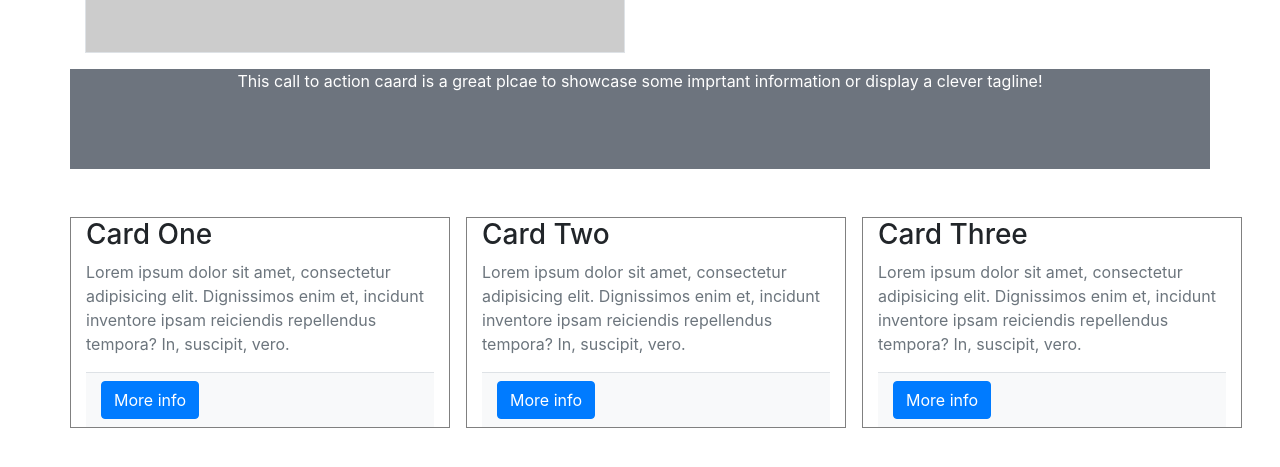
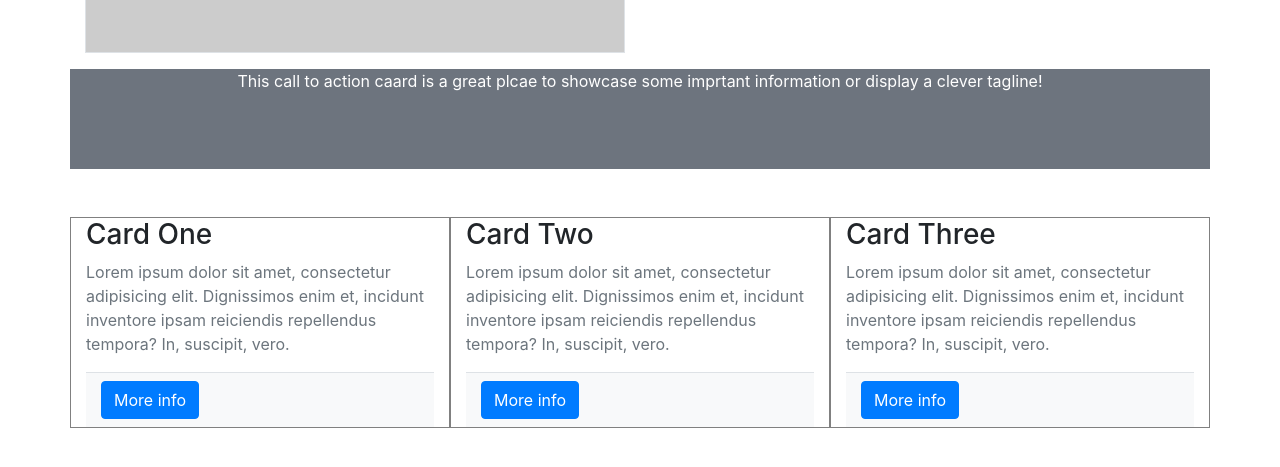
Before and after one commit to Ulik93/bootstrap, a plain HTML site: page index.html in a window 1280 px wide. Shown: the part 319-786 px from the top of the page. Drawn offline with Linux system fonts and the light colour scheme.

Commit message:
edit col-4

```diff
--- a/index.html
+++ b/index.html
@@ -63,7 +63,7 @@
     <div class="container">
         <div class="row">
             <div class="contain d-flex justify-content-between mt-5">
-                <div class="col-4 mr-3 ">
+                <div class="col-4">
                     <h3>Card One</h3>
                     <p class="text-muted">Lorem ipsum dolor sit amet, consectetur adipisicing elit. Dignissimos enim et,
                         incidunt inventore ipsam
@@ -74,7 +74,7 @@
                         </button>
                     </div>
                 </div>
-                <div class="col-4 mr-3">
+                <div class="col-4">
                     <h3>Card Two</h3>
                     <p class="text-muted">Lorem ipsum dolor sit amet, consectetur adipisicing elit. Dignissimos enim et,
                         incidunt inventore ipsam
@@ -85,7 +85,7 @@
                         </button>
                     </div>
                 </div>
-                <div class="col-4 mr-3">
+                <div class="col-4">
                     <h3>Card Three</h3>
                     <p class="text-muted">Lorem ipsum dolor sit amet, consectetur adipisicing elit. Dignissimos enim et,
                         incidunt inventore ipsam
```
